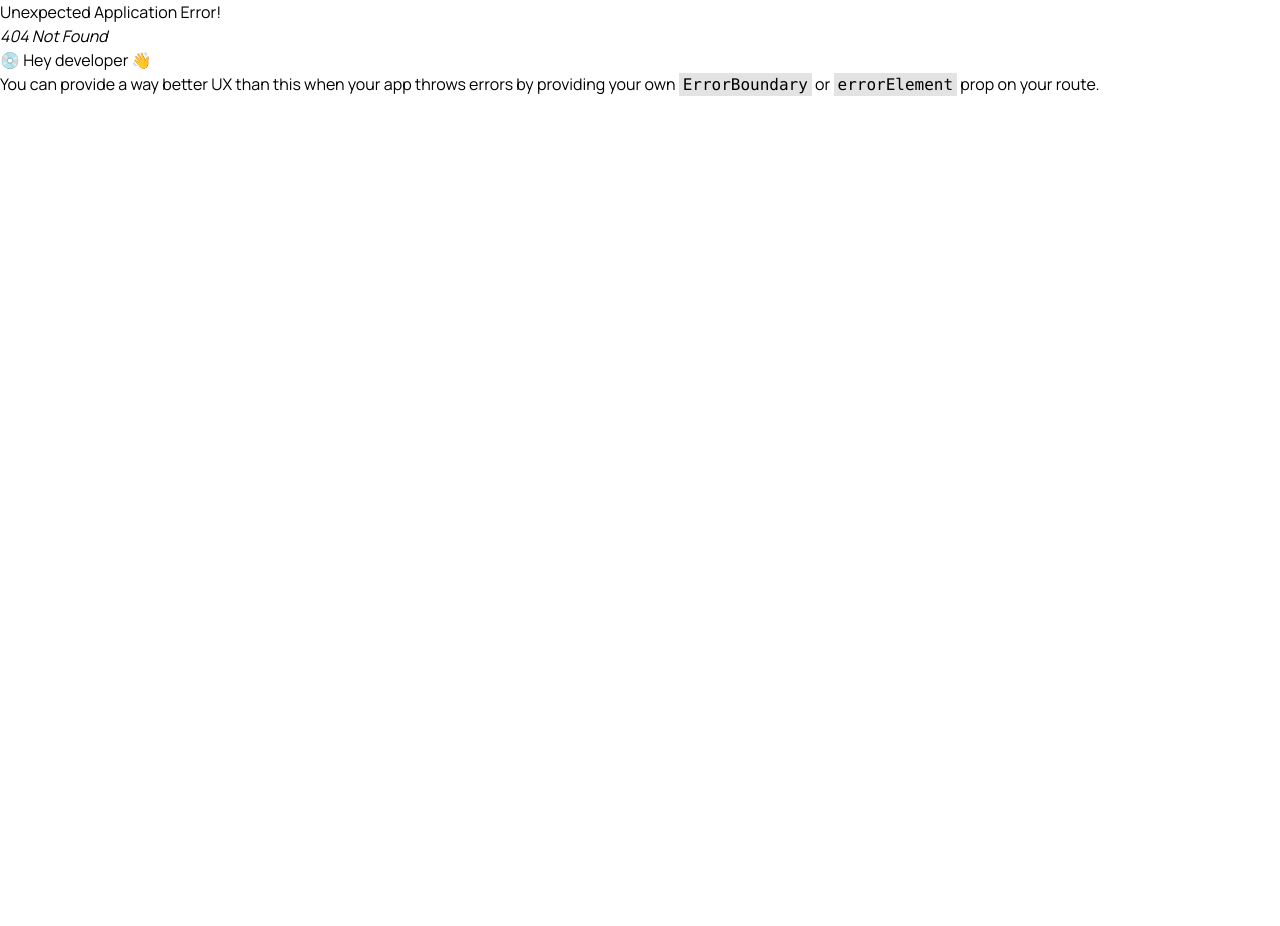
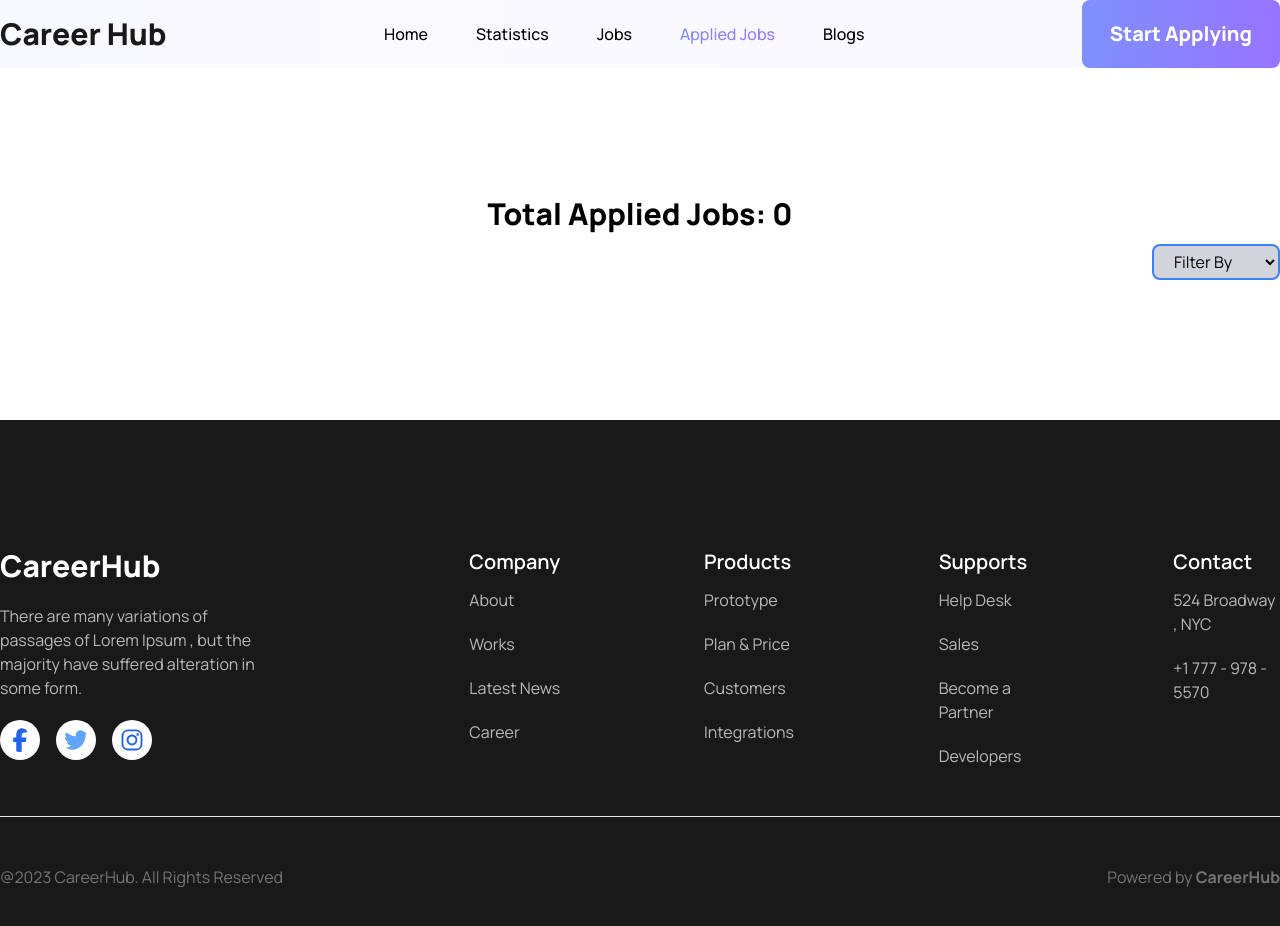
Before and after one commit to mdnumanahmed/career-hub-react-router, a React (Vite) app: page /applied-jobs in a window 1280 px wide. Before the commit this address had no page. Shown: the top 926 px of the page. Before the commit the page ends 800 px from the top, so only its background shows below. Built offline with nearby package versions, Linux system fonts and the light colour scheme.

Commit message:
get ids from LocalStorage and filter jobs by id then added Filtered by jobType functionality added

```diff
--- a/package.json
+++ b/package.json
@@ -14,7 +14,8 @@
     "react": "^18.3.1",
     "react-dom": "^18.3.1",
     "react-icons": "^5.3.0",
-    "react-router-dom": "^6.28.0"
+    "react-router-dom": "^6.28.0",
+    "react-toastify": "^10.0.6"
   },
   "devDependencies": {
     "@eslint/js": "^9.13.0",
--- /dev/null
+++ b/src/components/AppliedJobs/AppliedJob.jsx
@@ -0,0 +1,65 @@
+import PropTypes from "prop-types";
+import { FiMapPin } from "react-icons/fi";
+import { TbCoinTaka } from "react-icons/tb";
+
+const AppliedJob = ({ job }) => {
+  const {
+    id,
+    logo,
+    job_title,
+    company_name,
+    remote_or_onsite,
+    job_type,
+    location,
+    salary,
+  } = job;
+
+  const handleShowDetails = () => {};
+
+  return (
+    <div className="flex items-center border-2 rounded-lg p-4 my-10">
+      <img src={logo} alt="" className="w-40 p-4 bg-gray-50 rounded-lg mr-10" />
+      <div className="flex-grow space-y-3">
+        <h3 className="text-2xl font-extrabold text-dark02">{job_title}</h3>
+        <p className="text-xl font-semibold text-dark03">{company_name}</p>
+        <div>
+          <div className="rounded-md inline-block bg-linear p-0.5 mr-4">
+            <div className="bg-white px-5 py-2 rounded-md">
+              <button className="text-linear text-base font-extrabold">
+                {remote_or_onsite}
+              </button>
+            </div>
+          </div>
+          <div className="rounded-md inline-block bg-linear p-0.5">
+            <div className="bg-white px-5 py-2 rounded-md">
+              <button className="text-linear text-base font-extrabold">
+                {job_type}
+              </button>
+            </div>
+          </div>
+        </div>
+        <div className="text-xl font-semibold text-dark03 flex gap-5">
+          <div className="flex gap-2 items-center">
+            <FiMapPin />
+            {location}
+          </div>
+          <div className="flex gap-2 items-center">
+            <TbCoinTaka />
+            {salary}
+          </div>
+        </div>
+      </div>
+      <div>
+        <button className="btn" onClick={() => handleShowDetails(id)}>
+          View Details
+        </button>
+      </div>
+    </div>
+  );
+};
+
+AppliedJob.propTypes = {
+  job: PropTypes.object.isRequired,
+};
+
+export default AppliedJob;
--- /dev/null
+++ b/src/components/AppliedJobs/AppliedJobs.jsx
@@ -0,0 +1,63 @@
+import { useEffect, useState } from "react";
+import { getStoredApplication } from "../../utilities/fakeDb";
+import { useLoaderData } from "react-router-dom";
+import AppliedJob from "./AppliedJob";
+
+const AppliedJobs = () => {
+  const jobs = useLoaderData();
+  const [appliedJobs, setAppliedJobs] = useState([]);
+  const [filteredJobs, setFilteredJobs] = useState([]);
+
+  useEffect(() => {
+    const storedJobsId = getStoredApplication();
+    const jobApplied = jobs.filter((job) =>
+      storedJobsId.includes(job.id.toString())
+    );
+    setAppliedJobs(jobApplied);
+    setFilteredJobs(jobApplied);
+  }, [jobs]);
+
+  const handleFilterJobs = (e) => {
+    if (e.target.value === "all") {
+      setFilteredJobs(appliedJobs);
+    } else if (e.target.value === "remote") {
+      const remoteJobs = appliedJobs.filter(
+        (job) => job.remote_or_onsite === "Remote"
+      );
+      setFilteredJobs(remoteJobs);
+    } else if (e.target.value === "onsite") {
+      const onsiteJobs = appliedJobs.filter(
+        (job) => job.remote_or_onsite === "Onsite"
+      );
+      setFilteredJobs(onsiteJobs);
+    }
+  };
+
+  return (
+    <div>
+      <div className="container mx-auto py-32">
+        <h1 className="text-center text-3xl font-extrabold ">
+          Total Applied Jobs: {appliedJobs.length}
+        </h1>
+        <div className="text-right my-3">
+          <select
+            onClick={(e) => handleFilterJobs(e)}
+            className="min-w-32 bg-gray-300 border-2 border-blue-500 px-4 py-1 rounded-lg"
+          >
+            <option value="">Filter By</option>
+            <option value="all">All</option>
+            <option value="remote">Remote</option>
+            <option value="onsite">Onsite</option>
+          </select>
+        </div>
+        <div>
+          {filteredJobs.map((job) => (
+            <AppliedJob key={job.id} job={job} />
+          ))}
+        </div>
+      </div>
+    </div>
+  );
+};
+
+export default AppliedJobs;
--- a/src/components/HomePage/JobCategories/JobCategories.jsx
+++ b/src/components/HomePage/JobCategories/JobCategories.jsx
@@ -4,7 +4,6 @@ import JobCategory from "./JobCategory";
 
 const JobCategories = () => {
   const categories = useLoaderData();
-  console.log(categories);
   return (
     <div className="container mx-auto">
       <SectionTitle
--- a/src/components/JobDetails/JobDetails.jsx
+++ b/src/components/JobDetails/JobDetails.jsx
@@ -1,3 +1,5 @@
+import { ToastContainer, toast } from "react-toastify";
+import "react-toastify/dist/ReactToastify.css";
 import { useLoaderData, useParams } from "react-router-dom";
 import { BiCalendar, BiEnvelope, BiMap, BiPhone } from "react-icons/bi";
 import { TbCoinTaka } from "react-icons/tb";
@@ -7,7 +9,6 @@ const JobDetails = () => {
   const jobs = useLoaderData();
   const { id } = useParams();
   const job = jobs.find((job) => job.id === +id);
-  console.log(job, id);
   const {
     contact_information,
     educational_requirements,
@@ -15,14 +16,12 @@ const JobDetails = () => {
     job_description,
     job_responsibility,
     job_title,
-    job_type,
-    location,
-    remote_or_onsite,
     salary,
   } = job;
 
   const handleSaveId = (id) => {
     saveJobApplication(id);
+    toast("Your job application submitted successfully");
   };
 
   return (
@@ -104,6 +103,7 @@ const JobDetails = () => {
           </div>
         </div>
       </div>
+      <ToastContainer />
     </div>
   );
 };
--- a/src/main.jsx
+++ b/src/main.jsx
@@ -5,6 +5,7 @@ import { createBrowserRouter, RouterProvider } from "react-router-dom";
 import Root from "./components/Root/Root.jsx";
 import Home from "./components/HomePage/Home/Home.jsx";
 import JobDetails from "./components/JobDetails/JobDetails.jsx";
+import AppliedJobs from "./components/AppliedJobs/AppliedJobs.jsx";
 
 const router = createBrowserRouter([
   {
@@ -21,6 +22,11 @@ const router = createBrowserRouter([
         loader: () => fetch("/jobs.json"),
         element: <JobDetails />,
       },
+      {
+        path: "/applied-jobs",
+        loader: () => fetch("/jobs.json"),
+        element: <AppliedJobs />,
+      },
     ],
   },
 ]);
--- a/src/utilities/fakeDb.js
+++ b/src/utilities/fakeDb.js
@@ -16,4 +16,4 @@ const saveJobApplication = (id) => {
   }
 };
 
-export { saveJobApplication };
+export { saveJobApplication, getStoredApplication };
```
Also changed, not shown: 1 other file (tests, documents, lock files or other folders).
